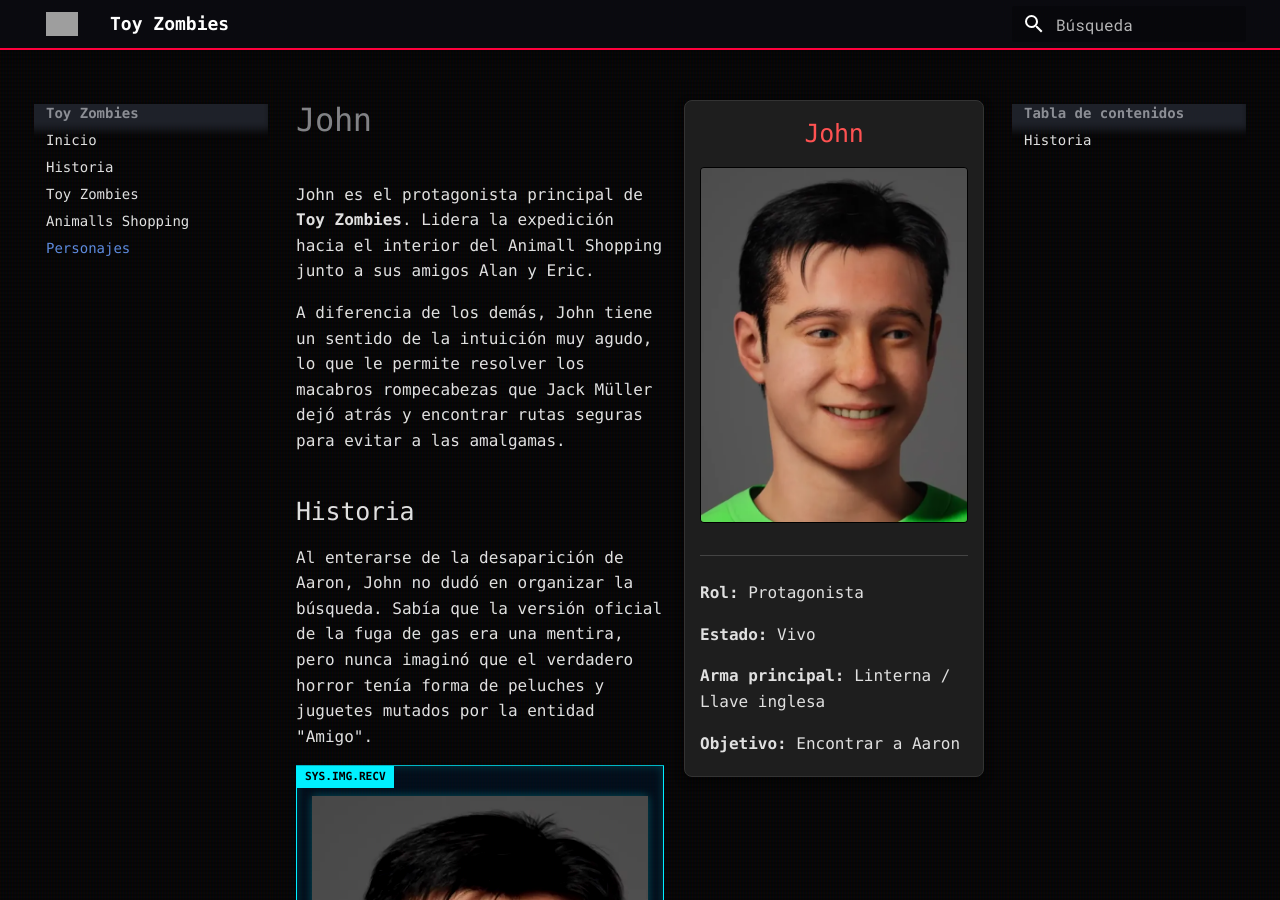
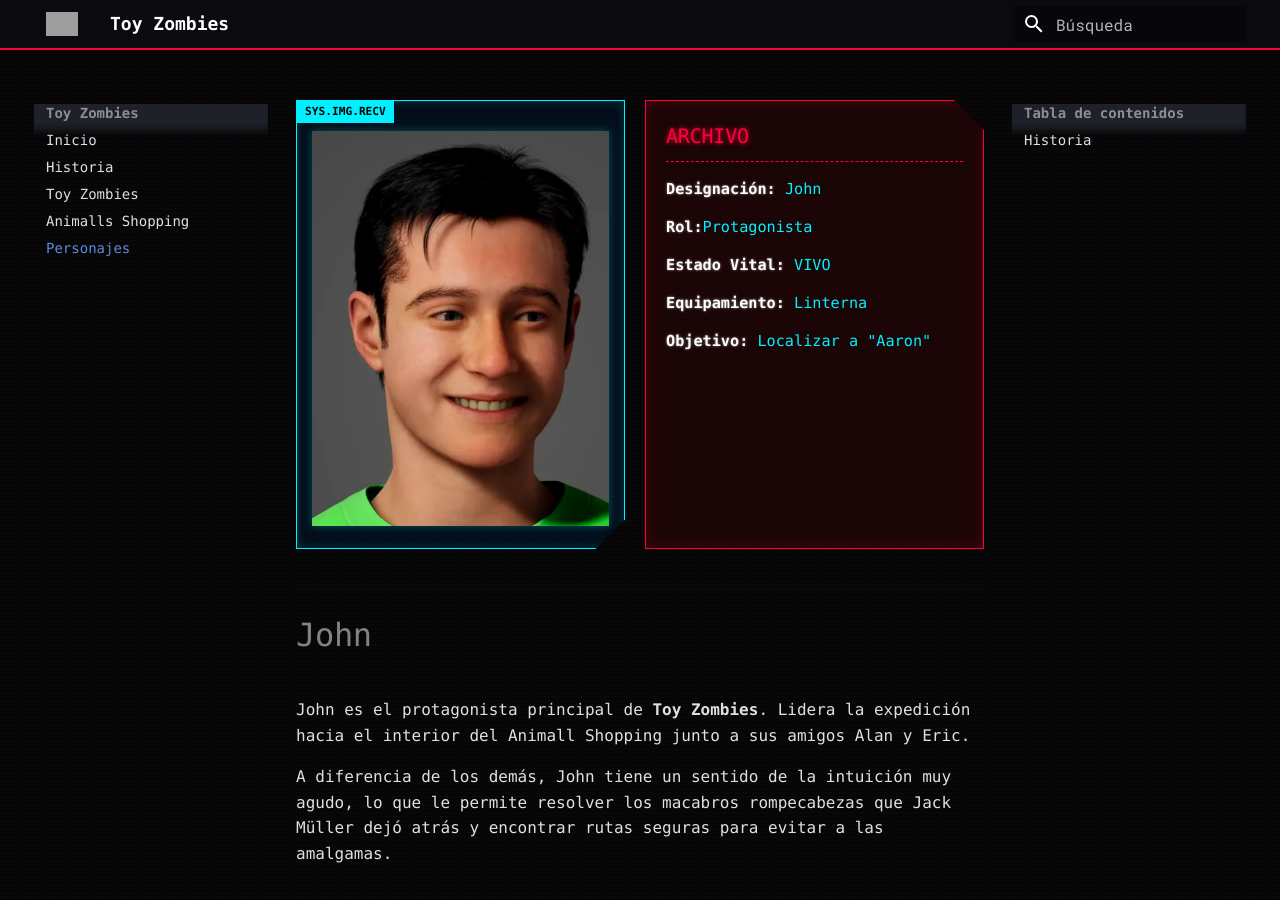
Before and after one commit to Hec-Thor-Tech/toy-zombies, an MkDocs documentation site: the page built from docs/personajes.md, in a window 1280 px wide and 900 px high. Built offline with MkDocs 1.6.1 and Material for MkDocs 9.7.7, drawn with Linux system fonts in a browser that asks for light colours; grey boxes are pictures that could not be loaded.

Commit message:
Actualizacion de la wiki

```diff
--- a/docs/personajes.md
+++ b/docs/personajes.md
@@ -1,25 +1,3 @@
-<div style="float: right; width: 300px; border: 1px solid #333; background-color: #1e1e1e; padding: 15px; margin-left: 20px; border-radius: 8px; box-shadow: 0 4px 8px rgba(0,0,0,0.5);">
-  <h2 style="text-align: center; margin-top: 0; color: #ff5252;">John</h2>
-
-  <img src="../img/john.png" alt="Imagen de John" style="width: 100%; border-radius: 4px; border: 1px solid #000;">
-
-  <hr style="border-color: #444;">
-
-  <p style="margin-bottom: 5px;"><b>Rol:</b> Protagonista</p>
-  <p style="margin-bottom: 5px;"><b>Estado:</b> Vivo</p>
-  <p style="margin-bottom: 5px;"><b>Arma principal:</b> Linterna / Llave inglesa</p>
-  <p style="margin-bottom: 5px;"><b>Objetivo:</b> Encontrar a Aaron</p>
-</div>
-
-# John
-
-John es el protagonista principal de **Toy Zombies**. Lidera la expedición hacia el interior del Animall Shopping junto a sus amigos Alan y Eric.
-
-A diferencia de los demás, John tiene un sentido de la intuición muy agudo, lo que le permite resolver los macabros rompecabezas que Jack Müller dejó atrás y encontrar rutas seguras para evitar a las amalgamas.
-
-## Historia
-Al enterarse de la desaparición de Aaron, John no dudó en organizar la búsqueda. Sabía que la versión oficial de la fuga de gas era una mentira, pero nunca imaginó que el verdadero horror tenía forma de peluches y juguetes mutados por la entidad "Amigo".
-
 <div class="cyber-container">
   <div class="cyber-img-panel">
     <img src="../img/john.png" alt="Sujeto: John" class="cyber-img">
```
Also changed, not shown: site/personajes/index.html, site/search/search_index.json.
